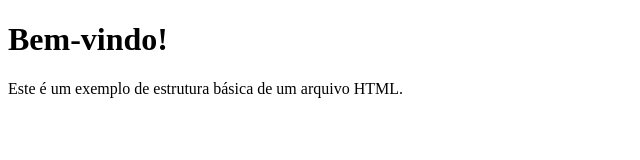
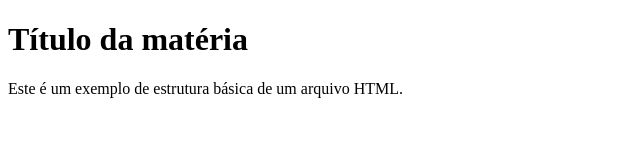
Before and after one commit to DaviBarros/atividademestradoprof, a plain HTML site: page index.html in a window 1280 px wide. Shown: the whole page, without its empty margins (0-640 px from the left). Drawn offline with Linux system fonts and the light colour scheme.

Commit message:
alterações na featurehtmla

```diff
--- a/index.html
+++ b/index.html
@@ -3,10 +3,10 @@
 <head>
     <meta charset="UTF-8">
     <meta name="viewport" content="width=device-width, initial-scale=1.0">
-    <title>Página Inicial</title>
+    <title>Home Page</title>
 </head>
 <body>
-    <h1>Bem-vindo!</h1>
+    <h1>Título da matéria</h1>
     <p>Este é um exemplo de estrutura básica de um arquivo HTML.</p>
 </body>
 </html>
```
